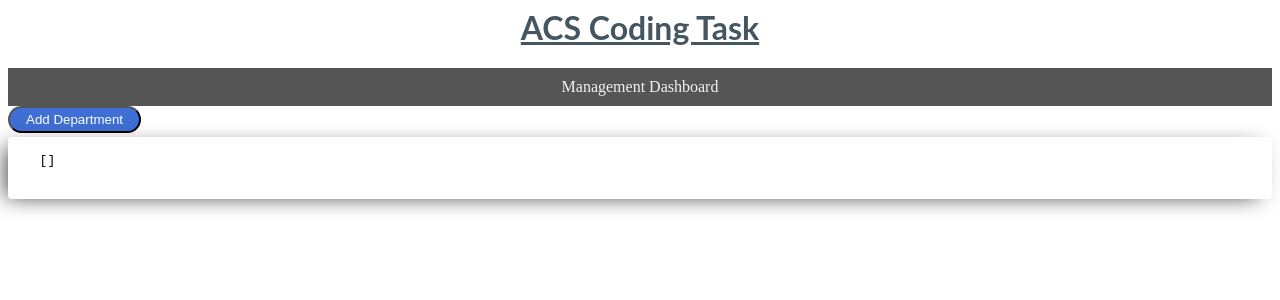
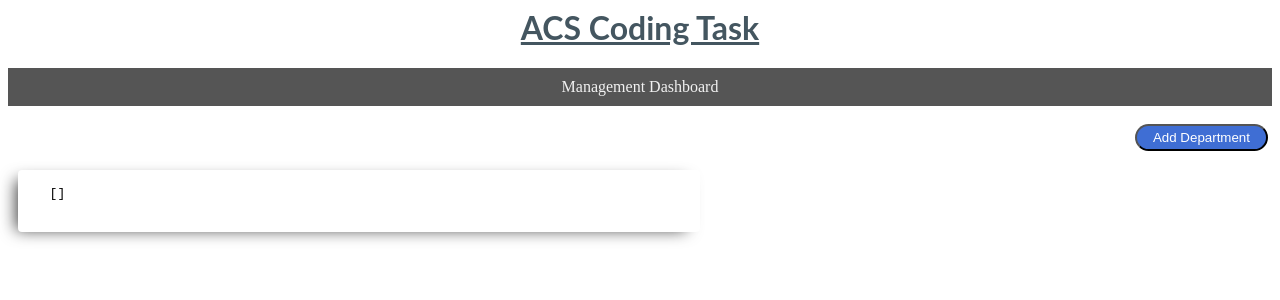
Before and after one commit to aniketsbdev/acs-coding-task, an Angular app: page / in a window 1280 px wide. Shown: the top 300 px of the page. Built offline with nearby package versions, Linux system fonts and the light colour scheme.

Commit message:
View Done

```diff
--- a/src/app/dashboard/dashboard.component.css
+++ b/src/app/dashboard/dashboard.component.css
@@ -6,7 +6,8 @@
 }
 
 button {
-  display: inline-block;
+  float: right;
+  display: block;
   padding: 0.3em 1.2em;
   margin:0 0.3em 0.3em 0;
   border-radius:2em;
@@ -18,8 +19,39 @@ button {
   text-align:center;
 }
 
+.dept {
+  float: right;
+}
+
+mat-grid-tile {
+  overflow: scroll;
+}
+
 mat-card {
-  -webkit-box-shadow: -8px 4px 21px -6px rgba(0,0,0,0.75);
-  -moz-box-shadow: -8px 4px 21px -6px rgba(0,0,0,0.75);
-  box-shadow: -8px 4px 21px -6px rgba(0,0,0,0.75);
+  max-width: 650px;
+  margin: 10px 10px 10px 10px;
+  -webkit-box-shadow: -8px 4px 16px -6px rgba(0,0,0,0.75);
+  -moz-box-shadow: -8px 4px 16px -6px rgba(0,0,0,0.75);
+  box-shadow: -8px 4px 16px -6px rgba(0,0,0,0.75);
 }
+
+
+/* width */
+::-webkit-scrollbar {
+    width: 10px !important;
+}
+
+/* Track */
+::-webkit-scrollbar-track {
+    background: #f1f1f1 !important;
+}
+
+/* Handle */
+::-webkit-scrollbar-thumb {
+    background: rgb(36, 151, 151)  !important;
+}
+
+/* Handle on hover */
+::-webkit-scrollbar-thumb:hover {
+    background: #555  !important;
+}
--- a/src/app/dashboard/dashboard.component.html
+++ b/src/app/dashboard/dashboard.component.html
@@ -1,38 +1,41 @@
 <div class="header">
 	Management Dashboard
 </div>
-<button class="dept" (click)="addDept()">Add Department</button>
-<ng-container *ngFor="let department of finalDepartments; let deptNo = index;">
+<br>
+<button (click)="addDept()">Add Department</button>
+<br>
+<br>
+<mat-grid-list cols="2" rowHeight="1:0.7">
+<mat-grid-tile *ngFor="let department of finalDepartments; let deptNo = index;">
 <mat-card>
 	Department {{deptNo + 1}}
+  <br>
 	<button (click)="addManager(department, deptNo)">Add Manager</button>
+	<br>
 	<ng-container *ngFor="let manager of department?.manager; let managerNo = index;">
+		Manager {{managerNo + 1}}
+    <br>
 		<mat-card>
-				Manager {{managerNo + 1}}
 			<button (click)="addInternalTeam('developer', deptNo, managerNo)">Add Developer</button>
 			<button (click)="addInternalTeam('qaTester', deptNo, managerNo)">Add QA Tester</button>
 			<button (click)="addInternalTeam('manager', deptNo, managerNo)">Add Manager</button>
 
 			<div *ngFor="let developer of manager?.developer; let dev = index">
-					<p>
-						<span matBadge={{dev+1}} matBadgeOverlap="false">Developer</span>
-					</p>
+				Developer {{dev + 1}}
 			</div>
 			<div *ngFor="let qa of manager?.qaTester; let qat = index">
-					<p>
-						<span matBadge={{qat+1}} matBadgeOverlap="false">Developer</span>
-					</p>
+				QA Tester {{qat + 1}}
 			</div>
 			<div *ngFor="let manager of manager?.manager; let mg = index">
-					<p>
-						<span matBadge={{mg+1}} matBadgeOverlap="false">Developer</span>
-					</p>
+				Manager {{mg + 1}}
 			</div>
+			<hr />
+			Internal Team Total :
 		</mat-card>
 	</ng-container>
 </mat-card>
-</ng-container>
-
+</mat-grid-tile>
+</mat-grid-list>
 <mat-card>
 	<pre>
   {{finalDepartments | json}}
```
Also changed, not shown: src/app/app.module.ts (+10 -3 lines), src/app/app.component.css (line endings or trailing spaces). Lines whose indentation alone changed are shown as unchanged.
